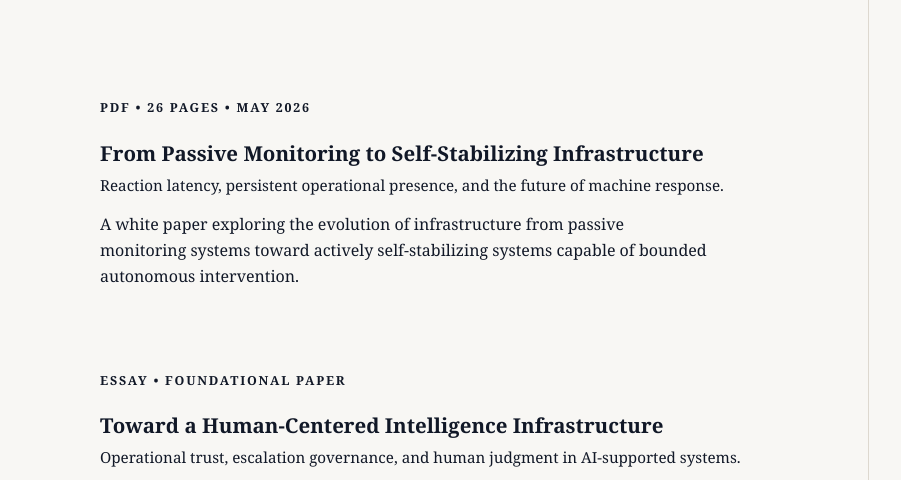
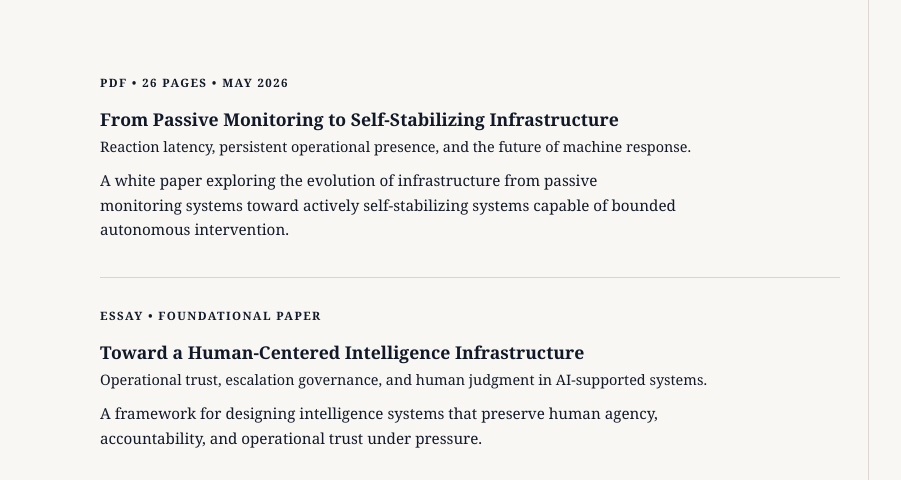
Before and after one commit to mattmcclendon/amid-the-noise, an Astro site: page /papers in a window 1280 px wide. Shown: the part 298-778 px from the top of the page, 0-901 px from the left. Built offline with nearby package versions, Linux system fonts and the light colour scheme; Astro itself is replaced by a stand-in of ours.

Commit message:
papers css

```diff
--- a/src/pages/papers.astro
+++ b/src/pages/papers.astro
@@ -72,7 +72,7 @@ const papers = [
   }
 
   .papers-intro {
-    margin-bottom: 4rem;
+    margin-bottom: 3rem;
   }
 
   .papers-intro h1 {
@@ -92,52 +92,54 @@ const papers = [
   }
 
   .paper-card {
-    padding: 2.25rem 0 2.75rem;
-    border-top: 1px solid var(--color-border);
+    padding: 1.75rem 0 2.25rem;
+    border-bottom: 1px solid rgba(49, 64, 86, 0.18);
   }
 
   .paper-card:last-child {
+    border-bottom: none;
     padding-bottom: 0;
   }
 
   .paper-meta {
-    margin-bottom: 1.35rem;
+    margin-bottom: 0.9rem;
     font-family: var(--font-sans);
-    font-size: 0.78rem;
+    font-size: 0.72rem;
     font-weight: 700;
-    letter-spacing: 0.14em;
+    letter-spacing: 0.12em;
     text-transform: uppercase;
     color: var(--color-text);
   }
 
-  .paper-card h2 {
-    margin: 0 0 0.45rem;
-    font-size: clamp(1.25rem, 1.6vw, 1.45rem);
-    line-height: 1.25;
-    letter-spacing: normal;
-    text-transform: none;
+  .papers-page .paper-card h2 {
+    margin: 0 0 0.35rem;
+    font-size: clamp(1.1rem, 1.35vw, 1.25rem) !important;
+    line-height: 1.3;
+    letter-spacing: normal !important;
+    text-transform: none !important;
     color: var(--color-text);
   }
 
-  .paper-card h2 a {
+  .papers-page .paper-card h2 a {
     color: inherit;
     text-decoration: none;
   }
 
-  .paper-card h2 a:hover {
+  .papers-page .paper-card h2 a:hover {
     text-decoration: underline;
   }
 
   .paper-subtitle {
-    margin: 0 0 0.85rem;
-    font-size: 0.95rem;
-    line-height: 1.55;
+    margin: 0 0 0.65rem;
+    font-size: 0.9rem;
+    line-height: 1.5;
     color: var(--color-text-muted);
   }
 
   .paper-description {
     margin: 0;
-    line-height: 1.65;
+    font-size: 0.95rem;
+    line-height: 1.6;
     max-width: 68ch;
   }
 </style>
```
